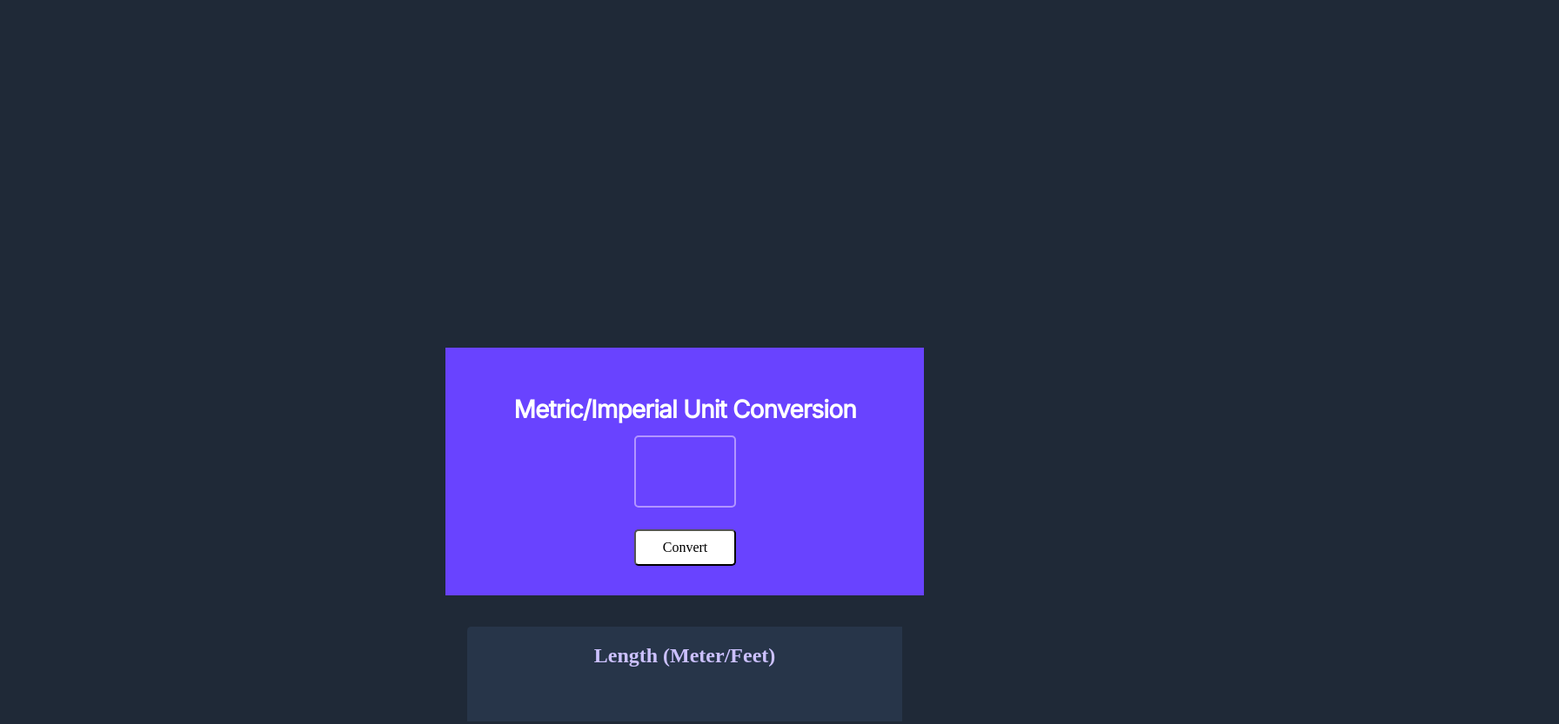
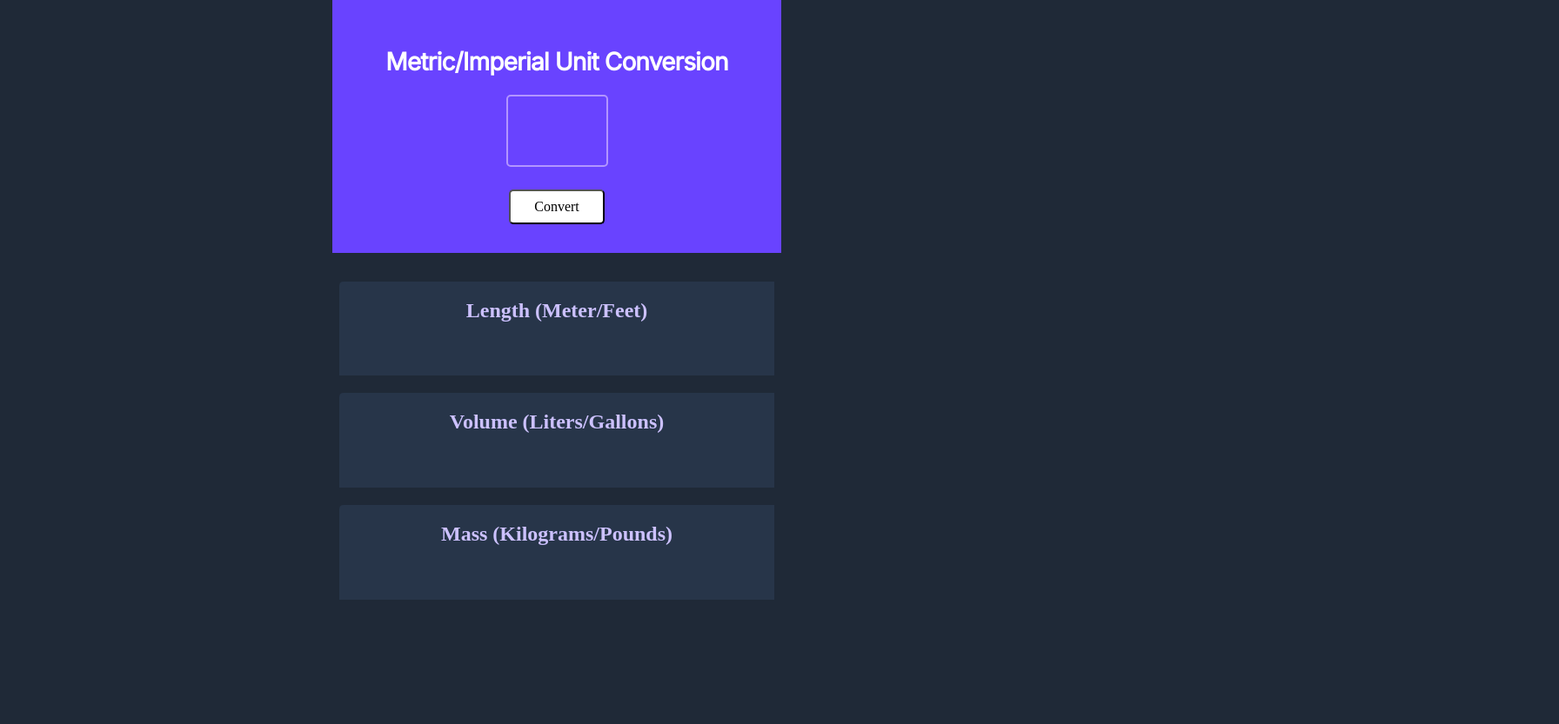
Before and after one commit to Fusheri/Metric-Imperial-Unit-Conversion, a plain HTML site: page index.html in a window 1280 px wide. Shown: the top 833 px of the page at 87% size, 1792 px wide, since content can reach past the window. After the commit the page ends 800 px from the top, so only its background shows below. Drawn offline with nearby package versions, Linux system fonts and the light colour scheme.

Commit message:
tweaking css and html

```diff
--- a/index.css
+++ b/index.css
@@ -1,45 +1,40 @@
 body {
     margin: 0;
-    position: relative;
-    left: 40%;
-    top: 50%;
+    box-sizing: border-box;
     text-align: center;
     background: #1F2937;
 }
 
 .container {
-    color: white;
+    display: flex;
+    flex-direction: column;
+    align-items: center;
+    justify-content: space-between;
+    width: 450px;
+    padding: 33px;
+    margin: 0 auto;
     background: #6943FF;
-    position: absolute;
-    width: 550px;
-    height: 285px;
-    left: 0px;
-    top: 0px;
-}
+    color: #fff;
+  }
+
 
 #main {
-    position: absolute;
     width: 448.4px;
     height: 38px;
     left: 51px;
     top: 33px;
-
     font-family: 'Inter';
     font-style: normal;
     font-weight: 800;
     font-size: 28px;
     line-height: 38px;
-
-    /* identical to box height, or 136% */
     text-align: center;
     letter-spacing: -0.03em;
-
     color: #FFFFFF;
 }
 
 #input {
     box-sizing: border-box;
-    position: absolute;
     width: 117px;
     height: 83px;
     left: 217px;
@@ -51,60 +46,53 @@ body {
     font-weight: 800;
     font-size: 58px;
     line-height: 24px;
-
-    /* or 42% */
     text-align: center;
-
     color: #FFFFFF;
     background: #6943FF;
 }
 
 #convert-btn {
-    position: absolute;
-    width: 117px;
-    height: 42px;
-    left: 217px;
-    top: 209px;
-
+    cursor: pointer;
+    box-shadow: 0 1px 2px #0000000d;
+    border-radius: 5px;
+    padding: 9px 27px;
+    font-size: 16px;
+    font-weight: 500;
+    margin-top: 26px;
     background: #FFFFFF;
-
-    /* shadow/sm */
     box-shadow: 0px 1px 2px rgba(0, 0, 0, 0.05);
     border-radius: 5px;
 }
 
 #group1 {
+
     color: #CCC1FF;
-    position: absolute;
     width: 500px;
     height: 108.57px;
     left: 25px;
     top: 321px;
-
+    margin-bottom: 20px;
     background: #273549;
     border-radius: 4.68077px 0px 0px 0px;
 }
 
 #group2 {
     color: #CCC1FF;
-    position: absolute;
     width: 500px;
     height: 108.57px;
     left: 25px;
     top: 453px;
-
+    margin-bottom: 20px;
     background: #273549;
     border-radius: 4.68077px 0px 0px 0px;
 }
 
 #group3 {
     color: #CCC1FF;
-    position: absolute;
     width: 500px;
     height: 108.57px;
     left: 25px;
     top: 585px;
-
     background: #273549;
     border-radius: 4.68077px 0px 0px 0px;
 }
@@ -112,3 +100,14 @@ body {
 #length-el, #volume-el, #mass-el {
     color: white;
 }
+
+.container2 {
+    display: flex;
+    flex-direction: column;
+    align-items: center;
+    justify-content: space-between;
+    width: 550px;
+    padding: 33px;
+    margin: 0 auto;
+
+}
--- a/index.html
+++ b/index.html
@@ -11,6 +11,7 @@
             <input id="input">
             <button id="convert-btn">Convert</button>
         </div>
+        <div class="container2">
             <div id="group1">
                 <h2>Length (Meter/Feet)</h2>
                 <p id="length-el"></p>
@@ -23,6 +24,7 @@
                 <h2>Mass (Kilograms/Pounds)</h2>
                 <p id="mass-el"></p>
             </div>
+        </div>
         <script src="index.js"></script>
     </body>
 </html>
```
Lines whose indentation alone changed are shown as unchanged.
